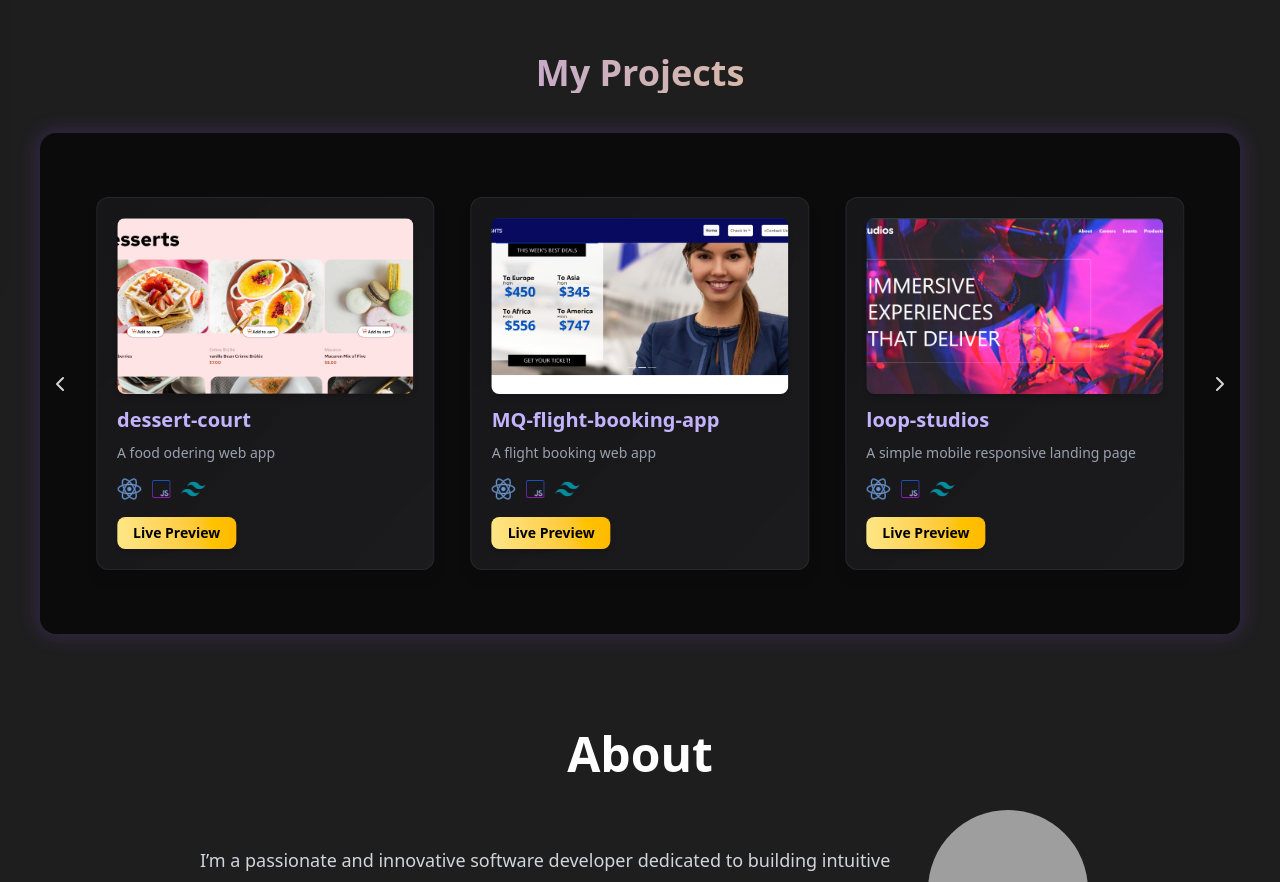
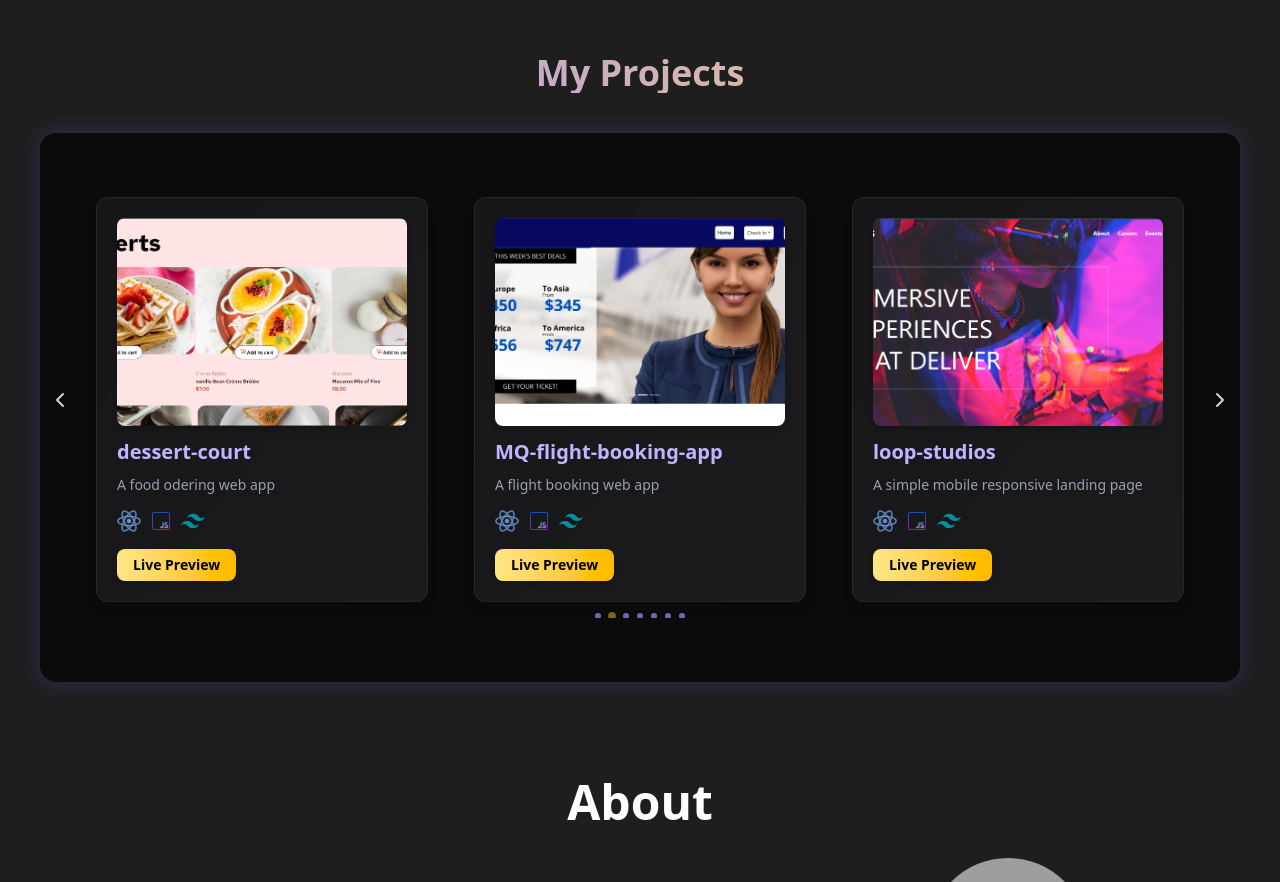
Before and after one commit to Zeez09/portfolio, a React (Vite) app: page / in a window 1280 px wide. Shown: the part 520-1402 px from the top of the page. Built offline with nearby package versions, Linux system fonts and the light colour scheme; grey boxes are pictures that could not be loaded.

Commit message:
updated navigation

```diff
--- a/src/App.css
+++ b/src/App.css
@@ -37,24 +37,31 @@ html {
   scrollbar-color: #8b5cf6 #0b0b0b;
 }
 
-/* to style swiper dots */
-
-/* Move pagination down */
+/* Swiper Pagination */
 .buttons .swiper-pagination {
-  bottom: -40px !important;  /* moves bullets lower */
+  bottom: -7px !important; /* visible below slides */
+  left: 0;
+  width: 100%;
+  text-align: center;
+  z-index: 50;
 }
 
-/* Style the bullets */
 .buttons .swiper-pagination-bullet {
-  background-color: #a78bfa; /* violet-400 */
-  opacity: 0.5;
-  width: 10px;
-  height: 10px;
-  transition: all 0.3s ease;
+  background-color: #a78bfa;
+  opacity: 0.7;
+  width: 6px;
+  height: 6px;
+  margin: 0 4px !important;
+  transition: all 0.3s;
 }
 
 .buttons .swiper-pagination-bullet-active {
-  background-color: #fbbf24; /* amber-400 */
+  background-color: #fbbf24;
+  transform: scale(1.3);
+}
+
+.buttons .swiper-pagination-bullet-active {
+  background-color: #fbbf24;
   opacity: 0.5;
   transform: scale(1.3);
 }
--- a/src/components/Projects.jsx
+++ b/src/components/Projects.jsx
@@ -6,6 +6,7 @@ import java from "../assets/images/icons8-javascript-64.png";
 import tailwind from "../assets/images/icons8-tailwindcss-48.png";
 import { Swiper, SwiperSlide } from "swiper/react";
 import { Autoplay, Navigation, Pagination } from "swiper/modules";
+
 import "swiper/css";
 import "swiper/css/navigation";
 import "swiper/css/pagination";
@@ -14,36 +15,33 @@ const Projects = () => {
   const swiperRef = useRef(null);
 
   return (
-    <section className="w-full bg-[#0b0b0b] text-white py-12 px-7 sm:px-10 md:px-12 relative overflow-hidden rounded-2xl shadow-[0_0_20px_3px_rgba(139,92,246,0.2)]">
+    <section className="w-full bg-[#0b0b0b] text-white py-12 px-7 sm:px-10 md:px-12 relative rounded-2xl shadow-[0_0_20px_3px_rgba(139,92,246,0.2)] pb-16">
       <div className="max-w-6xl mx-auto space-y-12 relative">
 
-
         <div className="relative">
-
 
           {/* Swiper */}
           <Swiper
             onSwiper={(swiper) => (swiperRef.current = swiper)}
-            modules={[Navigation, Pagination, Autoplay]}
-            navigation={true}
+            modules={[Pagination, Navigation, Autoplay]}
             slidesPerView={1}
             spaceBetween={20}
             loop={true}
             pagination={{ clickable: true }}
             autoplay={{ delay: 3000 }}
             breakpoints={{
-              640: { slidesPerView: 2 },
-              1024: { slidesPerView: 3 },
+              640: { slidesPerView: 2, spaceBetween: 20 },
+              1024: { slidesPerView: 3, spaceBetween: 30 },
             }}
             className="buttons"
           >
-            {projects.map((project, index) => (
-              <SwiperSlide key={index} className="px-2 py-4">
-                <div className="min-w-[70%] sm:min-w-[45%] md:min-w-[30%] bg-gradient-to-br from-zinc-900/90 to-zinc-800/60 rounded-xl border border-zinc-700/40 shadow-lg hover:shadow-violet-500/20 p-5 transition-all duration-500 hover:-translate-y-2 hover:border-violet-400/40">
+            {projects.map((project) => (
+              <SwiperSlide key={project.id} className="px-2 py-4 flex justify-center">
+                <div className="w-full max-w-xs sm:max-w-sm md:max-w-md bg-gradient-to-br from-zinc-900/90 to-zinc-800/60 rounded-xl border border-zinc-700/40 shadow-lg hover:shadow-violet-500/20 p-5 transition-all duration-500 hover:-translate-y-2 hover:border-violet-400/40">
                   <img
                     src={project.image}
                     alt={project.title}
-                    className="w-full h-44 object-cover rounded-lg mb-3 shadow-md"
+                    className="w-full h-44 sm:h-48 md:h-52 object-cover rounded-lg mb-3 shadow-md"
                   />
                   <h3 className="text-xl font-semibold mb-2 text-violet-300">
                     {project.title}
@@ -69,7 +67,7 @@ const Projects = () => {
             ))}
           </Swiper>
 
-          {/* Navigation buttons */}
+          {/* Custom navigation arrows (desktop only) */}
           <ChevronLeft
             className="absolute -left-10 top-1/2 -translate-y-1/2 text-gray-300 hover:text-violet-400 z-20 cursor-pointer hidden md:block"
             onClick={() => swiperRef.current?.slidePrev()}
```
